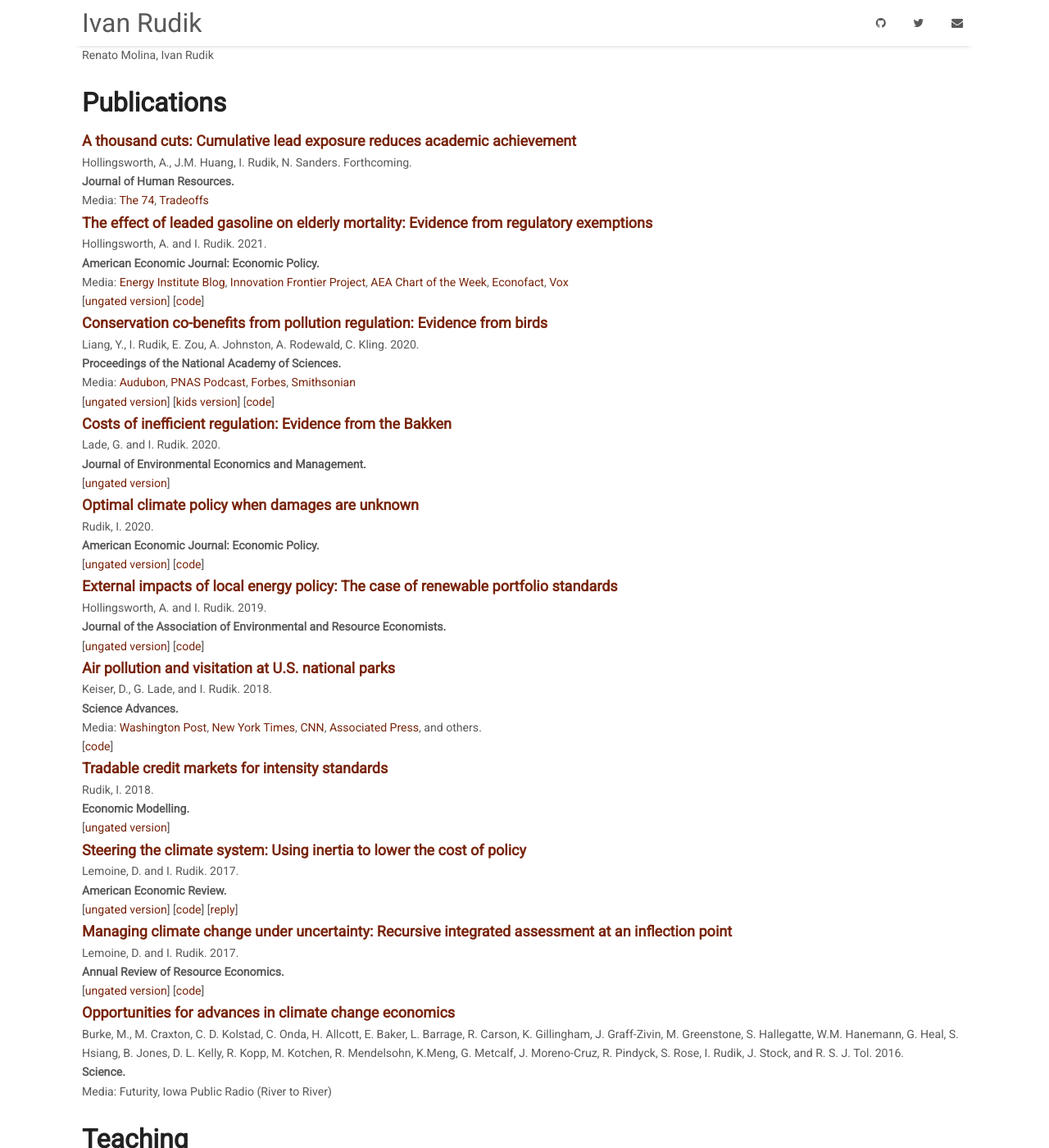
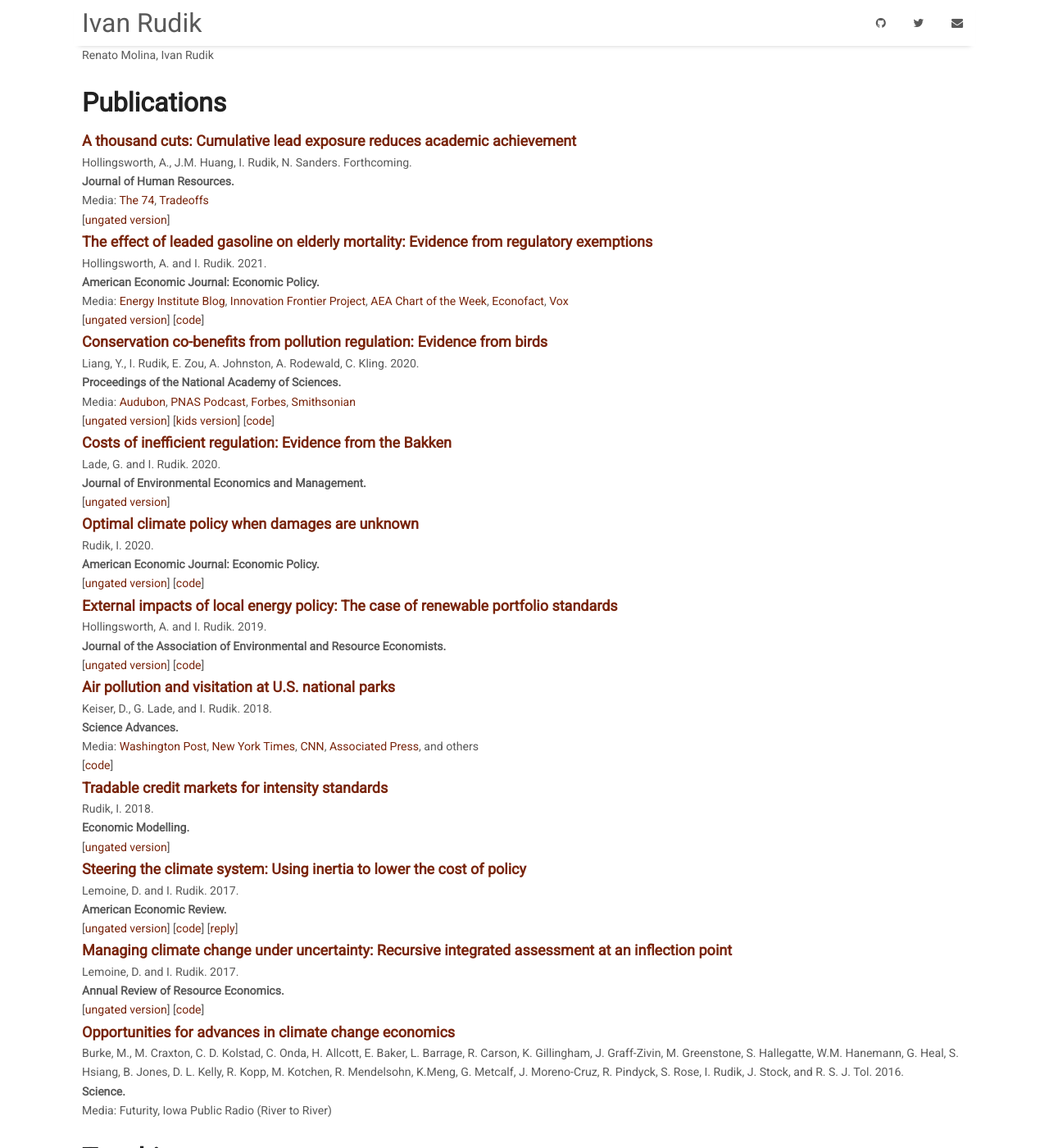
Before and after one commit to irudik/irudik.github.io, a Jekyll site: the page built from index.md, in a window 1280 px wide and 1400 px high, scrolled down 841 px. Shown: the whole window at 82% size. Built offline with Jekyll 4.4.1, drawn with Linux system fonts in a browser that asks for light colours; nearby versions of some CDN libraries.

Commit message:
move things around for jhr

```diff
--- a/index.md
+++ b/index.md
@@ -51,6 +51,7 @@ Hollingsworth, A., J.M. Huang, I. Rudik, N. Sanders. Forthcoming.
 **Journal of Human Resources.**
 
 Media: [The 74](https://www.the74million.org/lead-poisoning-hurts-kids-a-new-study-shows-how-exposure-from-an-unexpected-source-nascar-racetracks-lowered-test-scores/), [Tradeoffs](https://tradeoffs.org/2021/06/04/what-nascar-can-teach-us-about-pollution-and-social-determinants-of-health/)
+[[ungated version](https://osf.io/preprints/socarxiv/wz73u)]
 
 
 ### [The effect of leaded gasoline on elderly mortality: Evidence from regulatory exemptions](https://www.aeaweb.org/articles?id=10.1257/pol.20190654)
@@ -90,7 +91,7 @@ Hollingsworth, A. and I. Rudik. 2019.
 Keiser, D., G. Lade, and I. Rudik. 2018.
 **Science Advances.**
 
-Media: [Washington Post](https://www.washingtonpost.com/science/2019/05/28/how-your-summer-vacation-may-give-you-an-up-close-view-climate-crisis/), [New York Times](https://www.nytimes.com/2018/07/23/well/parks-ozone-air-pollution.html?alm_mvr=0), [CNN](https://www.cnn.com/2018/07/18/us/national-park-air-quality-wxc/index.html), [Associated Press](https://apnews.com/article/1d601528b4fe48dba03c69d066f44ef8), and others.
+Media: [Washington Post](https://www.washingtonpost.com/science/2019/05/28/how-your-summer-vacation-may-give-you-an-up-close-view-climate-crisis/), [New York Times](https://www.nytimes.com/2018/07/23/well/parks-ozone-air-pollution.html?alm_mvr=0), [CNN](https://www.cnn.com/2018/07/18/us/national-park-air-quality-wxc/index.html), [Associated Press](https://apnews.com/article/1d601528b4fe48dba03c69d066f44ef8), and others
 [[code](https://github.com/irudik/national-parks)]
 
 ### [Tradable credit markets for intensity standards](https://www.sciencedirect.com/science/article/pii/S0264999317315651)
```
